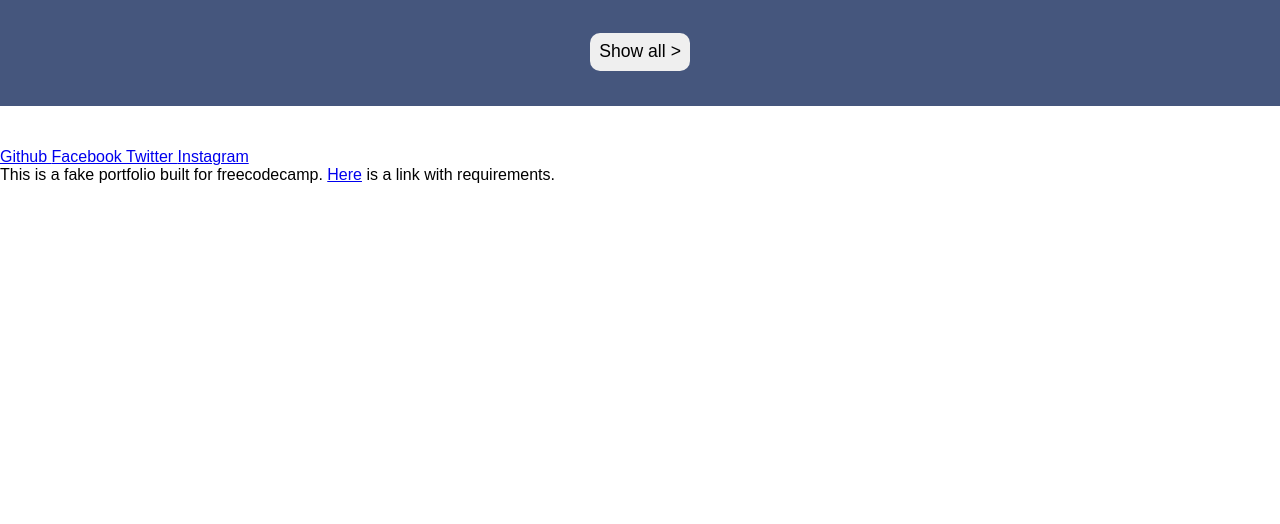
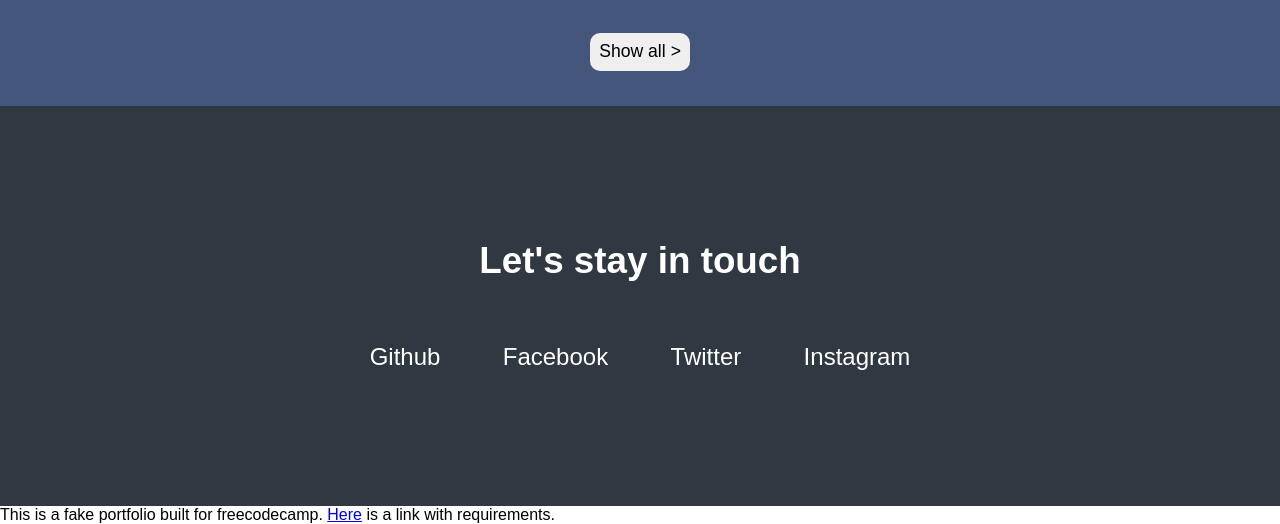
Before and after one commit to sebastian-ml/fake-portfolio, a plain HTML site: page index.html in a window 1280 px wide. Shown: the part 1655-2179 px from the top of the page. Before the commit the page ends 1839 px from the top, so only its background shows below. Drawn offline with Linux system fonts and the light colour scheme.

Commit message:
Add style to contact section

```diff
--- a/style.scss
+++ b/style.scss
@@ -136,3 +136,35 @@ h2 {
   z-index: 1;
   transition: all 200ms ease-in-out;
 }
+
+#contact {
+  height: 50vh;
+  background-color: #303841;
+  display: flex;
+  justify-content: center;
+  align-items: center;
+  flex-direction: column;
+
+  h2 {
+    margin: .8em;
+  }
+}
+
+#social {
+  display: flex;
+  flex-wrap: wrap;
+  justify-content: center;
+
+  a {
+    text-decoration: none;
+    color: white;
+    font-size: 1.5rem;
+    margin: 1.3em;
+    display: block;
+    transition: 200ms all ease-in-out;
+
+    &:hover {
+      transform: translateY(-5px);
+    }
+  }
+}
```
Also changed, not shown: style.css, 1 other file.
